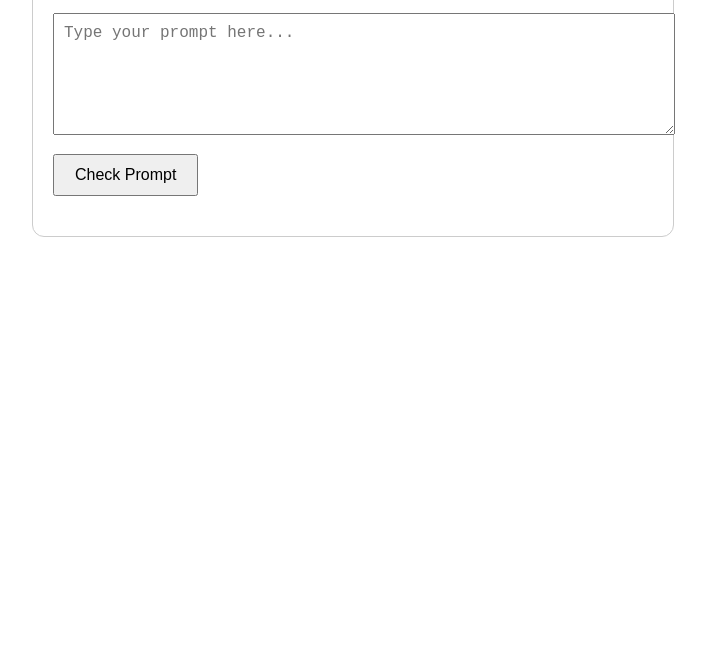
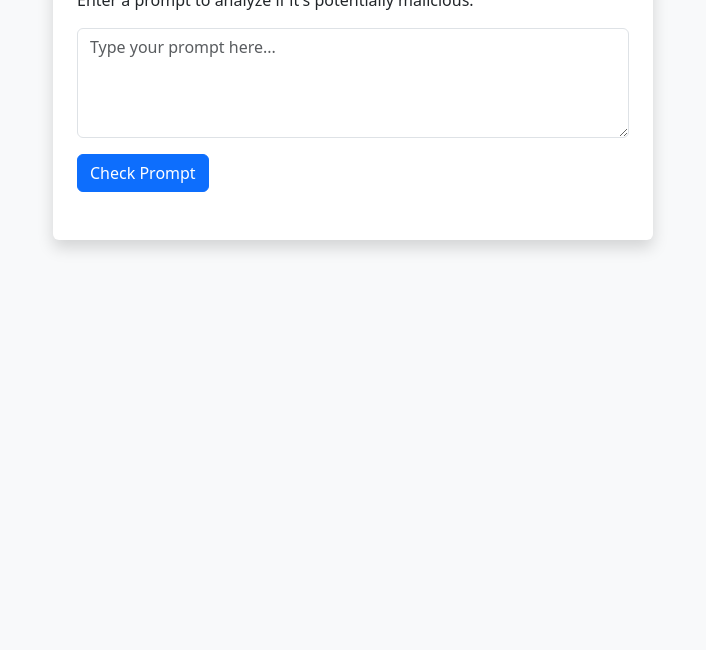
Before and after one commit to NitaiEdelberg/JailbreakAPI, a plain HTML site: page Frontend/index.html in a window 1280 px wide. Shown: the part 150-800 px from the top of the page, without its empty margins (287-993 px from the left). Drawn offline with nearby package versions, Linux system fonts and the light colour scheme.

Commit message:
adding bootstrap

```diff
--- a/Frontend/index.html
+++ b/Frontend/index.html
@@ -3,46 +3,51 @@
 <head>
   <meta charset="UTF-8" />
   <title>Jailbreak Detector</title>
+  <meta name="viewport" content="width=device-width, initial-scale=1" />
+  <link
+    href="https://cdn.jsdelivr.net/npm/bootstrap@5.3.3/dist/css/bootstrap.min.css"
+    rel="stylesheet"
+  />
   <style>
     body {
-      font-family: Arial, sans-serif;
+      background-color: #f8f9fa;
+    }
+    .container {
       max-width: 600px;
-      margin: 40px auto;
-      padding: 20px;
-      border: 1px solid #ccc;
-      border-radius: 12px;
+      margin-top: 60px;
     }
     textarea {
-      width: 100%;
-      height: 100px;
-      padding: 10px;
-      margin-bottom: 15px;
-      font-size: 16px;
-    }
-    button {
-      padding: 10px 20px;
-      font-size: 16px;
-      cursor: pointer;
+      resize: vertical;
     }
     #result {
-      margin-top: 20px;
-      font-weight: bold;
+      font-size: 1.1rem;
     }
   </style>
 </head>
 <body>
-  <h2>Jailbreak Detector</h2>
-  <p>Enter a prompt for analysis:</p>
-  <textarea id="promptInput" placeholder="Type your prompt here..."></textarea>
-  <br />
-  <button onclick="checkPrompt()">Check Prompt</button>
+  <div class="container bg-white p-4 rounded shadow">
+    <h2 class="mb-3">Jailbreak Detector</h2>
+    <p>Enter a prompt to analyze if it's potentially malicious.</p>
 
-  <div id="result"></div>
+    <div class="mb-3">
+      <textarea
+        id="promptInput"
+        class="form-control"
+        rows="4"
+        placeholder="Type your prompt here..."
+      ></textarea>
+    </div>
+
+    <button class="btn btn-primary" onclick="checkPrompt()">Check Prompt</button>
+
+    <div id="result" class="mt-4 fw-bold text-center"></div>
+  </div>
 
   <script>
     async function checkPrompt() {
       const promptText = document.getElementById("promptInput").value;
       const resultDiv = document.getElementById("result");
+      resultDiv.className = "mt-4 fw-bold text-center";
       resultDiv.textContent = "Checking...";
 
       try {
@@ -55,18 +60,23 @@
         });
 
         if (response.status === 403) {
+          resultDiv.classList.add("text-danger");
           resultDiv.textContent = "Blocked: Dangerous prompt detected (403 Forbidden)";
         } else if (response.ok) {
           const data = await response.json();
           if (data.detected === true) {
+            resultDiv.classList.add("text-warning");
             resultDiv.textContent = "Warning: Suspicious prompt detected.";
           } else {
+            resultDiv.classList.add("text-success");
             resultDiv.textContent = "Safe: No threat detected.";
           }
         } else {
+          resultDiv.classList.add("text-muted");
           resultDiv.textContent = "Unexpected error: " + response.status;
         }
       } catch (error) {
+        resultDiv.classList.add("text-danger");
         resultDiv.textContent = "Network error: " + error;
       }
     }
```
